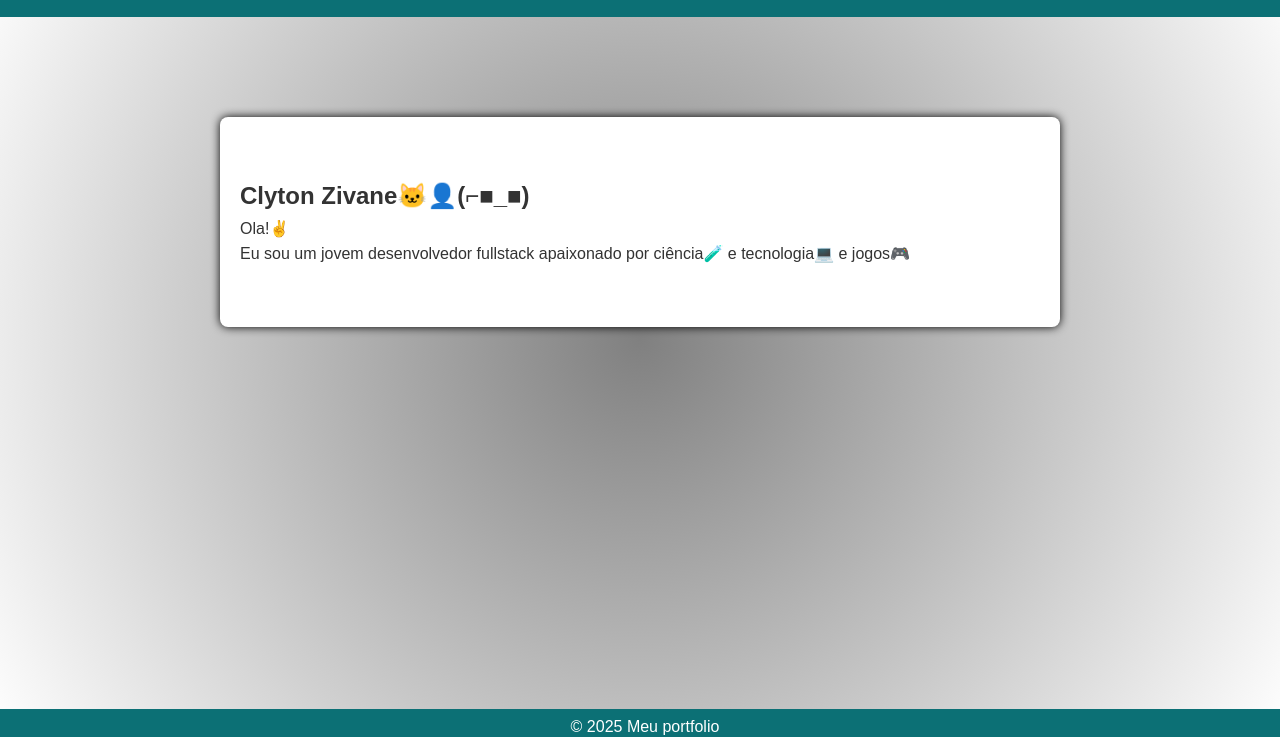
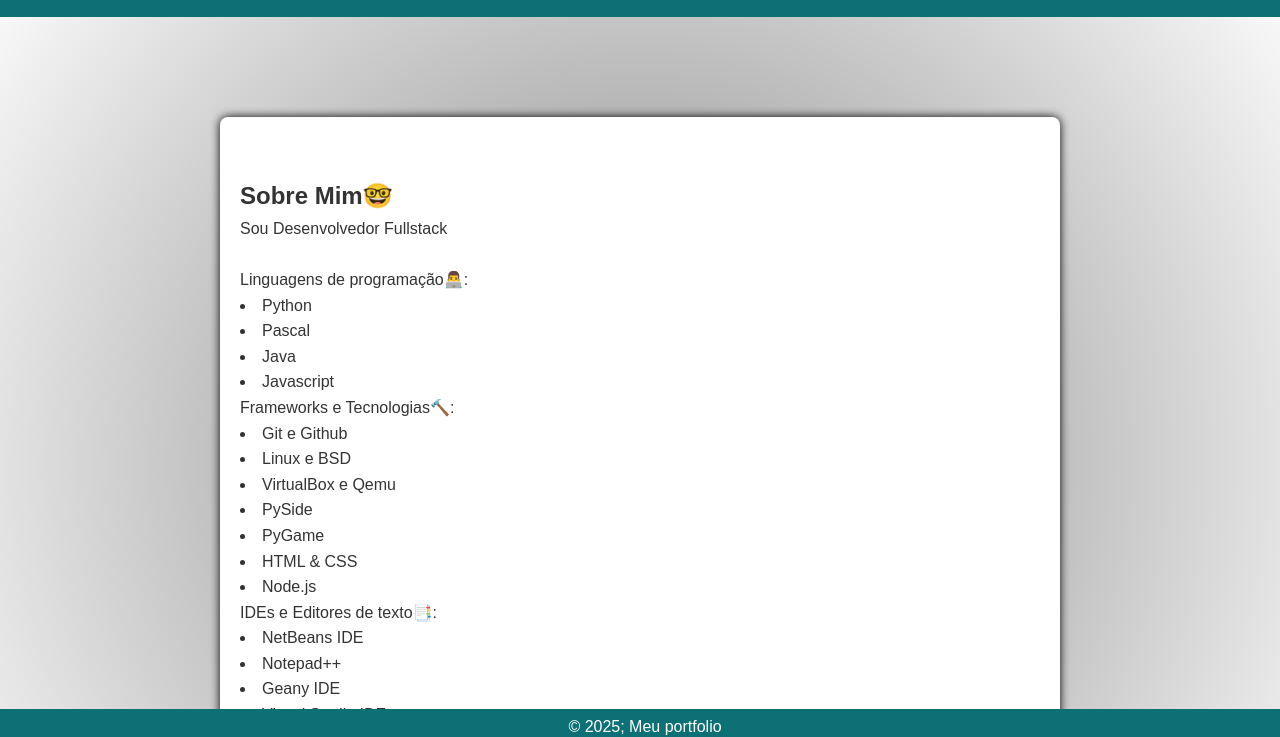
Before and after one commit to kmzdev/Meu-Portifolio, a plain HTML site: page about.html in a window 1280 px wide. Shown: the part 61-798 px from the top of the page. Drawn offline with Linux system fonts and the light colour scheme; a script that the page names is missing.

Commit message:
Update about.html

```diff
--- a/about.html
+++ b/about.html
@@ -4,13 +4,14 @@
          <meta charset="UTF-8">
          <meta name="viewport"  content="width=device-width, initial-scale=1.0">
          <link  rel="stylesheet"  href="styles.css">
-	 <title>Meu Portfolio</title>
+	 <title>Sobre</title>
 </head>
 <body>
          <header>
                  <nav>
-                        <h1>Meu Portfolio</h1>
+			<h1>Meu Portfolio</h1>
                         <ul id="Menu">
+
 				<li><a 	href="index.html">Inicio</a></li>
                                 <li><a 	href="about.html">Sobre</a></li>
 				<li><a	href="project.html">Projectos</a></li>
@@ -18,13 +19,36 @@
 			</ul>
 		</nav>
 	</header>
-	<section id="Eu">
-		<h2>Clyton Zivane🐱‍👤(⌐■_■)</h2>
-		<P>Ola!✌<br>Eu sou um jovem desenvolvedor fullstack apaixonado por ciência🧪 e tecnologia💻 e jogos🎮</p>
+	<section id="Sobre">
+		<h2>Sobre Mim🤓</h2>
+		<p>Sou Desenvolvedor Fullstack<br><br>Linguagens de programação👨‍💻:</p>
+		<li>Python</li>
+		<li>Pascal</li>
+		<li>Java</li>
+		<li>Javascript</li>
+		<p>Frameworks e Tecnologias🔨:<br></p>
+		<li>Git e Github</li>
+		<li>Linux e BSD</li>
+		<li>VirtualBox e Qemu</li>
+		<li>PySide</li>
+		<li>PyGame</li>
+		<li>HTML & CSS</li>
+		<li>Node.js</li>
+		<p>IDEs e Editores de texto📑:<br></p>
+		<li>NetBeans IDE</li>
+		<li>Notepad++</li>
+		<li>Geany IDE</li>
+		<li>Visual Studio IDE</li>
+		<li>Pascal XE</li>
+		<p>Office📚:<br></p>
+		<li>MS Office</li>
+		<li>LibreOffice</li>
+
+
 	</section>
 
  	<footer>
- 		<p>&copy 2025 Meu portfolio</p>
+ 		<p>&copy 2025; Meu portfolio</p>
 	</footer>
 	<script src="script.js"></script>
 </body>
```
